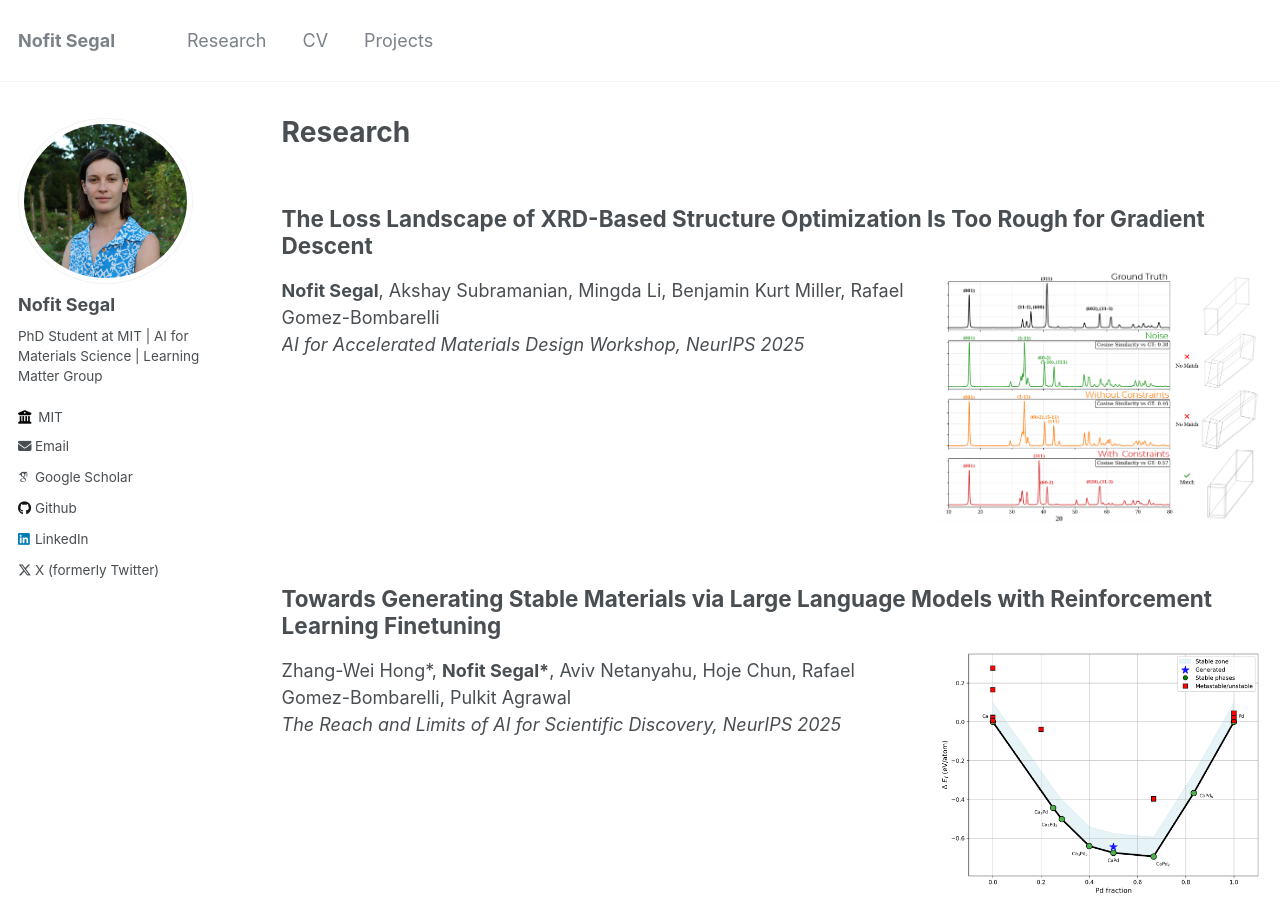
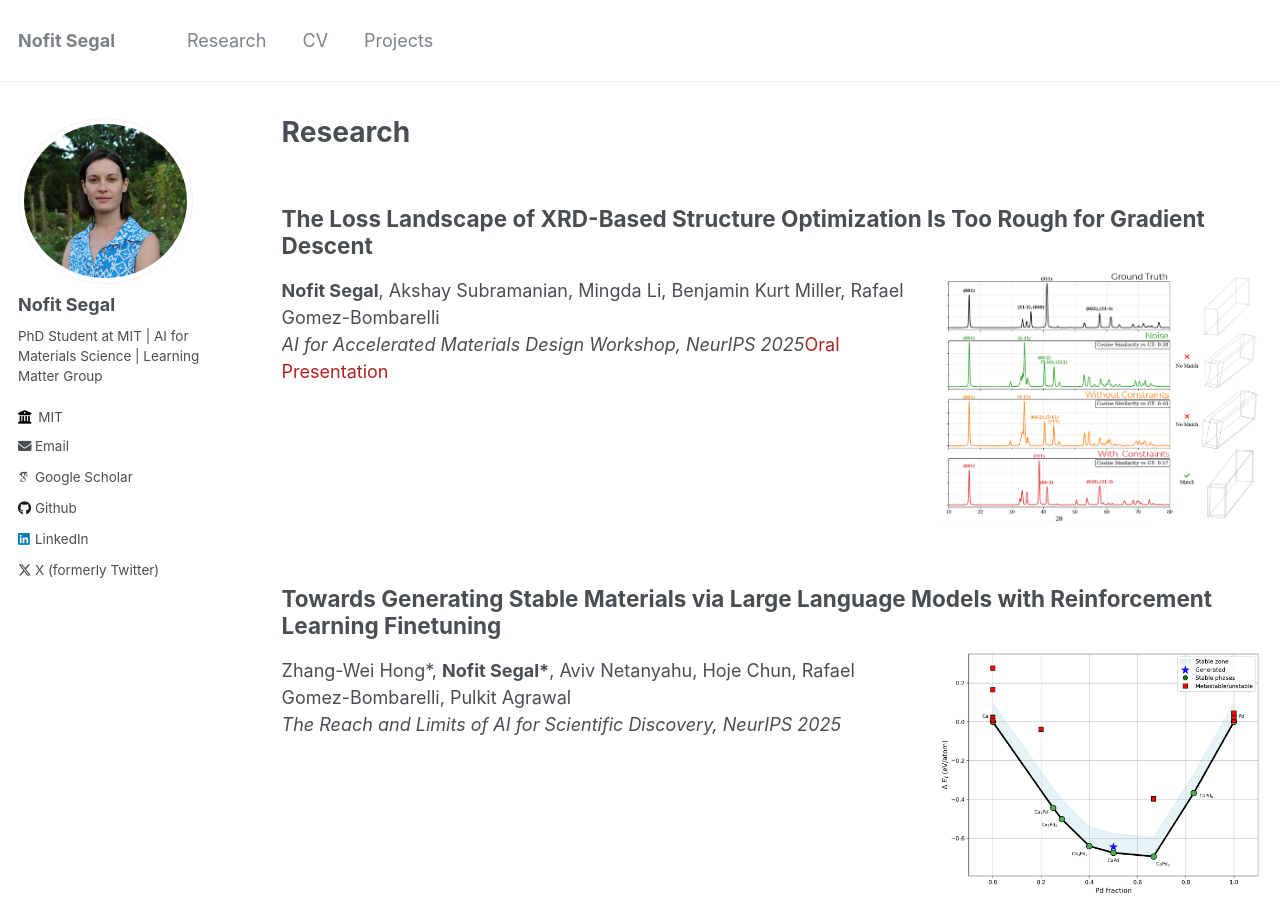
Before and after one commit to nofitsegal/nofitsegal.github.io, a Jekyll site: the page built from _pages/research.md, in a window 1280 px wide and 900 px high. Built offline with Jekyll 4.4.1, drawn with Linux system fonts in a browser that asks for light colours; some web fonts are replaced.

```diff
--- a/_includes/head/custom.html
+++ b/_includes/head/custom.html
@@ -23,6 +23,8 @@
 <meta name="msapplication-config" content="{{ base_path }}/images/browserconfig.xml?v=M44lzPylqQ">
 <meta name="theme-color" content="#ffffff">
 <link rel="stylesheet" href="{{ base_path }}/assets/css/academicons.css"/>
+<!-- Google Search Console verification -->
+<meta name="google-site-verification" content="kXwGDSBDDalIL3JXXXpgylwMxv4QHFL9GWvYW3Y-Fpc" />
 
 
 <!-- Support for MatJax -->
--- a/_pages/research.md
+++ b/_pages/research.md
@@ -15,7 +15,7 @@ author_profile: true
   <h2>The Loss Landscape of XRD-Based Structure Optimization Is Too Rough for Gradient Descent</h2>
   <img src="../images/XRD-GD/Na3MnCoNi06_xrd_agr.png" style="float:right; width:33%; margin-left:1em; margin-bottom:0.5em;">
   <p><strong>Nofit Segal</strong>, Akshay Subramanian, Mingda Li, Benjamin Kurt Miller, Rafael Gomez-Bombarelli<br>
-  <em>AI for Accelerated Materials Design Workshop, NeurIPS 2025</em></p>
+  <em>AI for Accelerated Materials Design Workshop, NeurIPS 2025</em><span style="color:firebrick;">Oral Presentation</span><br></p>
 </div>
 
 <div style="overflow:auto; margin-bottom:0.5em;">
```
